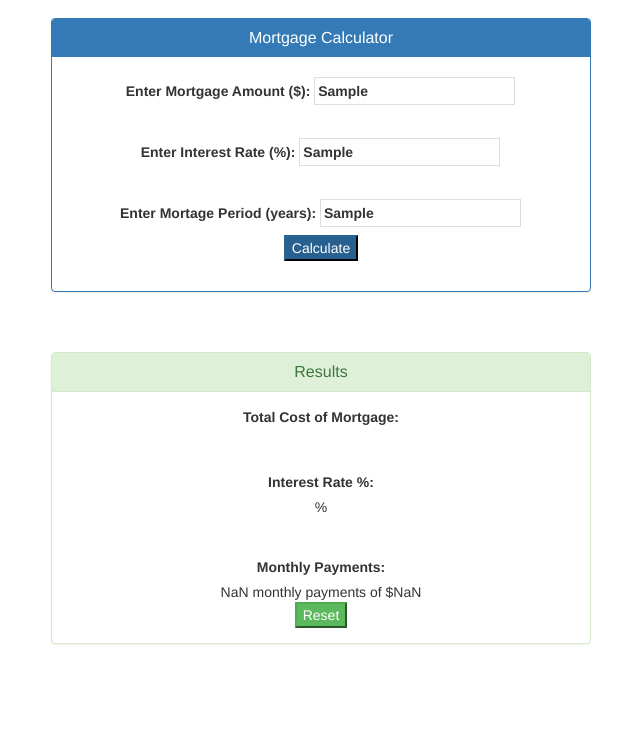
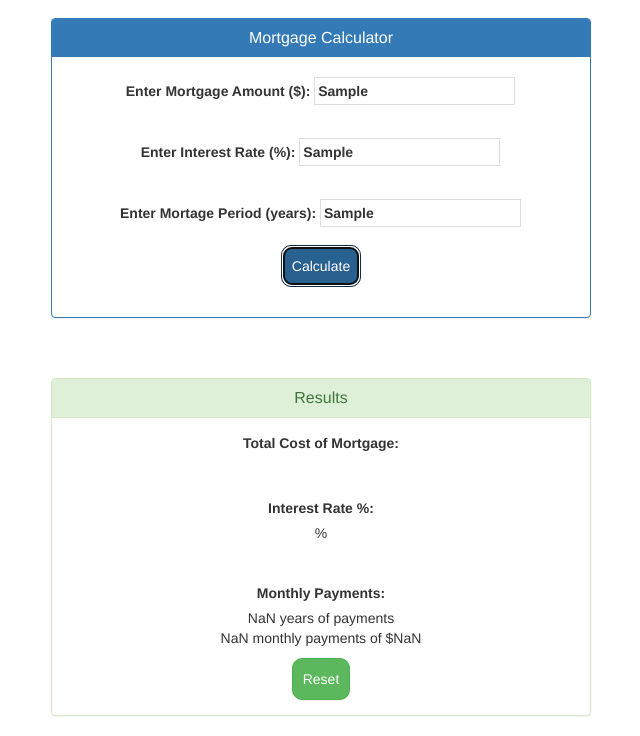
Before and after one commit to jeffward01/Mortgage-Calculator, a plain HTML site: page index.html in a window 1280 px wide. Both pictures are taken after typing "Sample", "Sample", "Sample" into the empty fields and a click on the button "Calculate". Shown: the part 155-891 px from the top of the page, without its empty margins (319-959 px from the left). Before the commit the page ends 819 px from the top, so only its background shows below. Drawn offline with nearby package versions, Linux system fonts and the light colour scheme.

Commit message:
added button styling

```diff
--- a/css/main.css
+++ b/css/main.css
@@ -1,3 +1,5 @@
+/*Hover effect on input boxes*/
+
 input[type=text],
 textarea {
   -webkit-transition: all 0.30s ease-in-out;
@@ -23,3 +25,13 @@ textarea:focus {
   margin: 5px 1px 3px 0px;
   border: 1px solid rgba(81, 203, 238, 1);
 }
+
+/*Button Styling*/
+
+.btn {
+  padding: 10px;
+  border-radius: 10px;
+  -moz-border-radius: 10px;
+  -webkit-border-radius: 10px;
+  margin-top: 10px;
+}
--- a/index.html
+++ b/index.html
@@ -66,7 +66,7 @@
     </fieldset>
 -->
                 <fieldset>
-                  <button class="btn-primary" type="button" onclick="test()" id="calculateBtn">Calculate</button>
+                  <button class="btn btn-primary" type="button" onclick="test()" id="calculateBtn">Calculate</button>
                 </fieldset>
               </form>
             </div>
@@ -106,7 +106,7 @@
                   <div id="monthPayments">
                   </div>
                   <fieldset>
-                    <button class="btn-success" type="button" id="resetBtn">Reset</button>
+                    <button class="btn btn-success" type="button" id="resetBtn">Reset</button>
                   </fieldset>
                 </div>
               </div>
--- a/js/script.js
+++ b/js/script.js
@@ -43,7 +43,7 @@ function test() {
   //  alert("Your monthly Payment is: " + M);
   var ans = formatMoney(M);
   //  alert("Your Answer is: " + ans);
-  document.getElementById('monthPayments').innerHTML = N + " monthly payments of " + ans;
+  document.getElementById('monthPayments').innerHTML = years + " years of payments" + '<br>' + N + " monthly payments of " + ans;
 }
 
 //Calculate Monthly Payment
```
